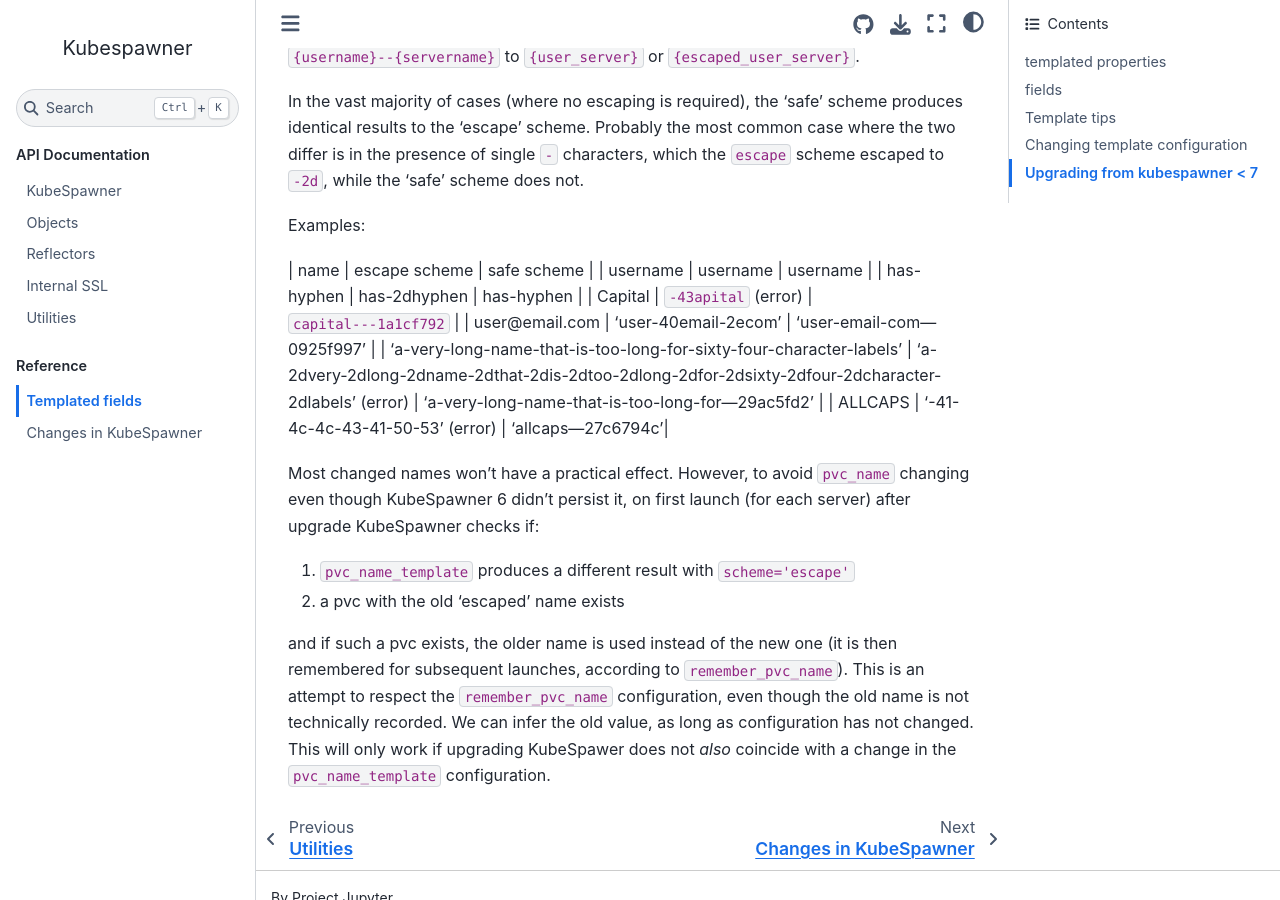
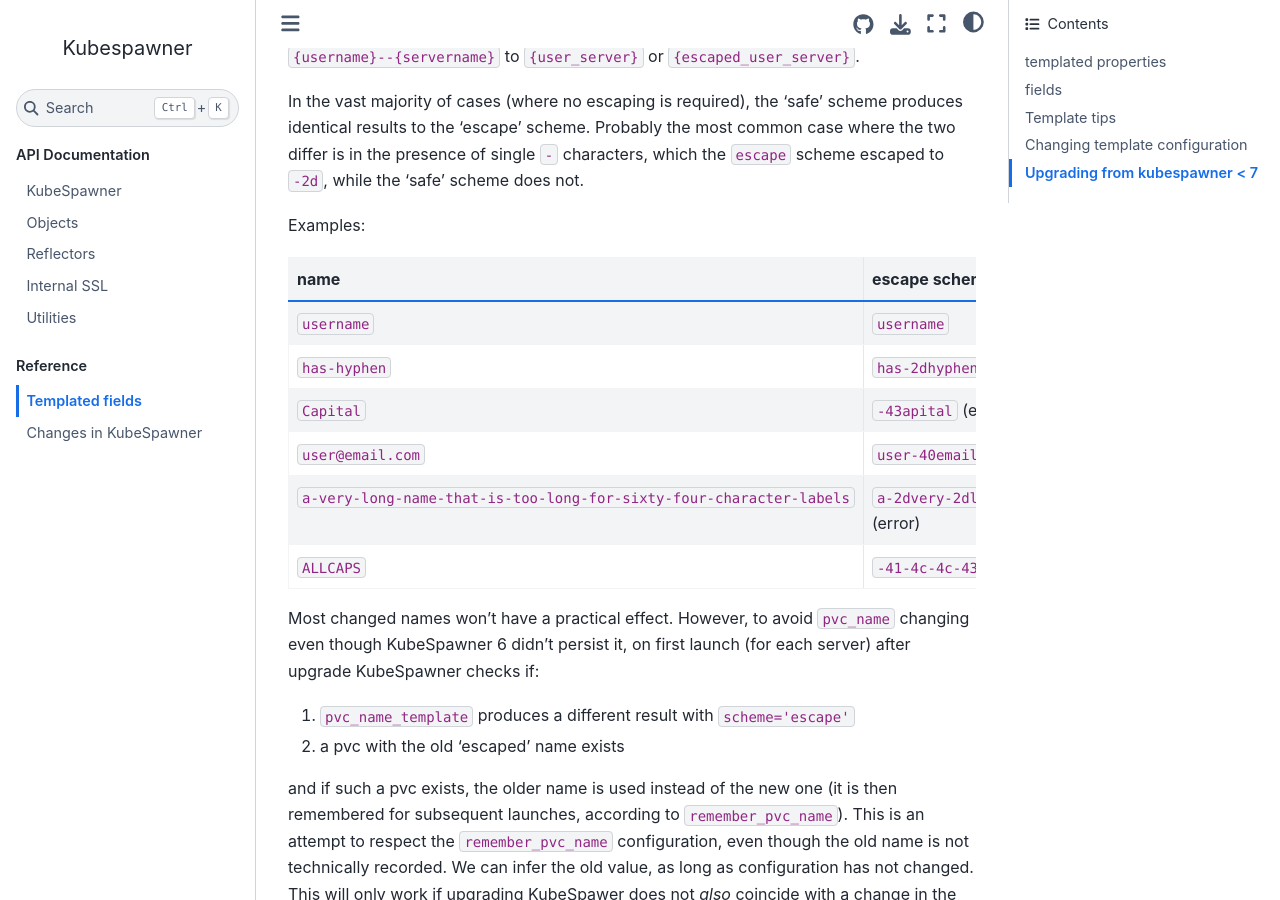
Before and after one commit to jupyterhub/kubespawner, a Sphinx documentation site: the page built from docs/source/templates.md, in a window 1280 px wide and 900 px high, scrolled down 4252 px. Built offline with Sphinx 7.4.7 and the Sphinx Book theme 1.1.4, drawn with Linux system fonts in a browser that asks for light colours.

Commit message:
Fix markdown table formatting

```diff
--- a/docs/source/templates.md
+++ b/docs/source/templates.md
@@ -135,13 +135,14 @@
 
 Examples:
 
-| name | escape scheme | safe scheme |
-| username | username | username |
-| has-hyphen | has-2dhyphen | has-hyphen |
-| Capital | `-43apital` (error) | `capital---1a1cf792` |
-| user@email.com | 'user-40email-2ecom' | 'user-email-com---0925f997' |
-| 'a-very-long-name-that-is-too-long-for-sixty-four-character-labels' | 'a-2dvery-2dlong-2dname-2dthat-2dis-2dtoo-2dlong-2dfor-2dsixty-2dfour-2dcharacter-2dlabels' (error) | 'a-very-long-name-that-is-too-long-for---29ac5fd2' |
-| ALLCAPS | '-41-4c-4c-43-41-50-53' (error) | 'allcaps---27c6794c'|
+| name                                                                | escape scheme                                                                                       | safe scheme                                        |
+| ------------------------------------------------------------------- | --------------------------------------------------------------------------------------------------- | -------------------------------------------------- |
+| `username`                                                          | `username`                                                                                          | `username`                                         |
+| `has-hyphen`                                                        | `has-2dhyphen`                                                                                      | `has-hyphen`                                       |
+| `Capital`                                                           | `-43apital` (error)                                                                                 | `capital---1a1cf792`                               |
+| `user@email.com`                                                    | `user-40email-2ecom`                                                                                | `user-email-com---0925f997`                        |
+| `a-very-long-name-that-is-too-long-for-sixty-four-character-labels` | `a-2dvery-2dlong-2dname-2dthat-2dis-2dtoo-2dlong-2dfor-2dsixty-2dfour-2dcharacter-2dlabels` (error) | `a-very-long-name-that-is-too-long-for---29ac5fd2` |
+| `ALLCAPS`                                                           | `-41-4c-4c-43-41-50-53` (error)                                                                     | `allcaps---27c6794c`                               |
 
 Most changed names won't have a practical effect.
 However, to avoid `pvc_name` changing even though KubeSpawner 6 didn't persist it,
```
